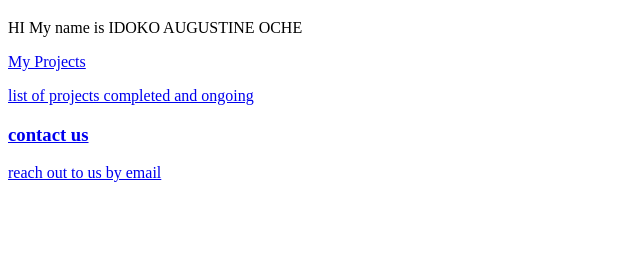
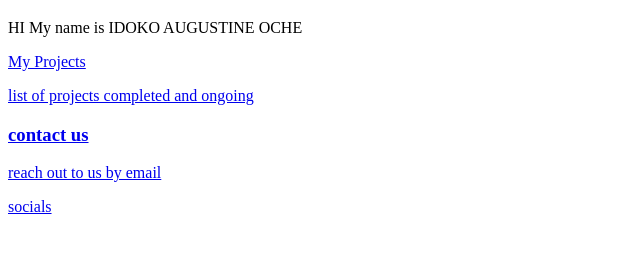
Before and after one commit to Ochelito/My_First_Portfolio, a plain HTML site: page html_basic/index.html in a window 1280 px wide. Shown: the part 87-340 px from the top of the page, without its empty margins (0-640 px from the left). Drawn offline with Linux system fonts and the light colour scheme.

Commit message:
added <p> tag

```diff
--- a/html_basic/index.html
+++ b/html_basic/index.html
@@ -12,5 +12,6 @@
     <p>list of projects completed and ongoing</p>
     <h3>contact us</h3>
     <p>reach out to us by email</p>
+    <p>socials</p>
 </body>
 </html>
```
